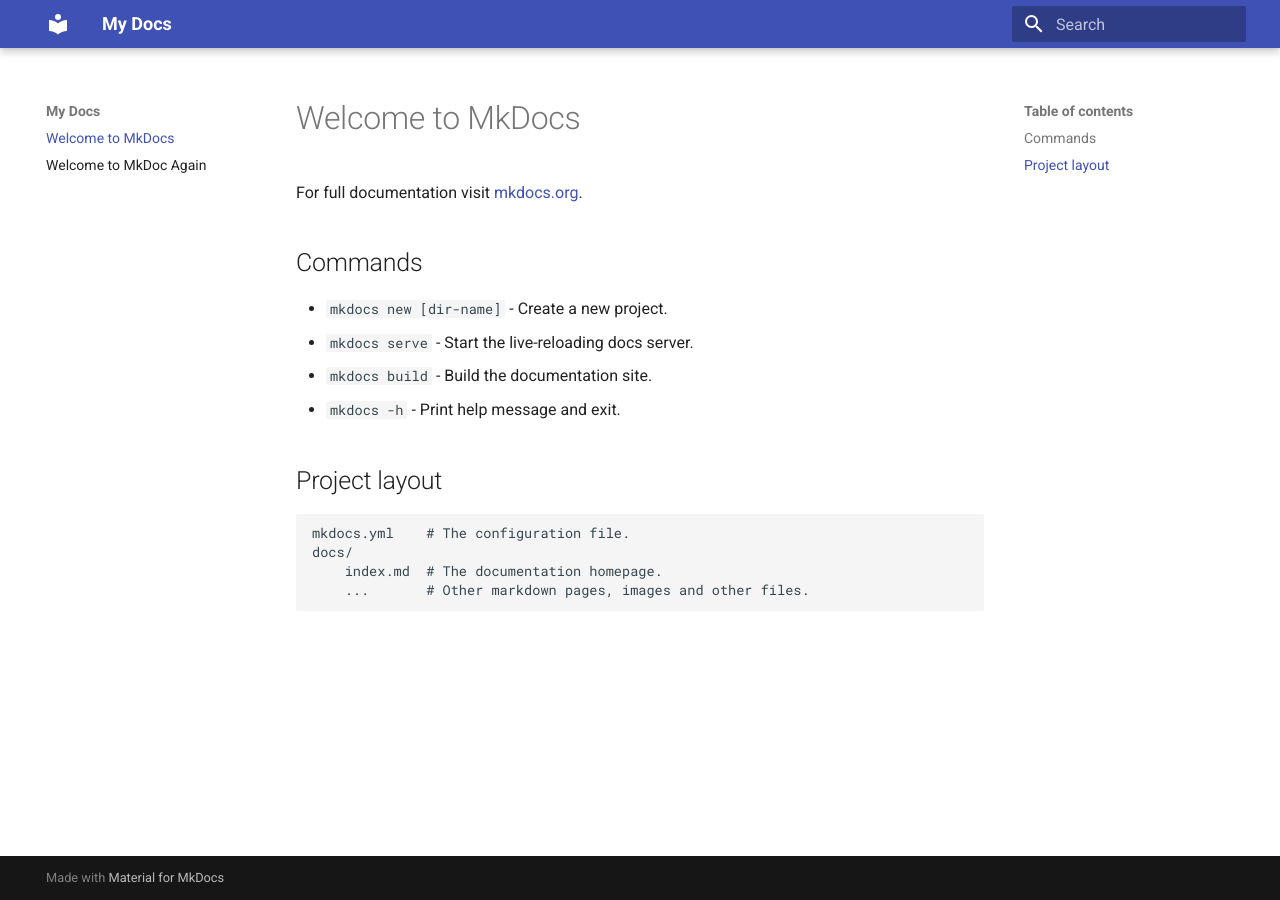
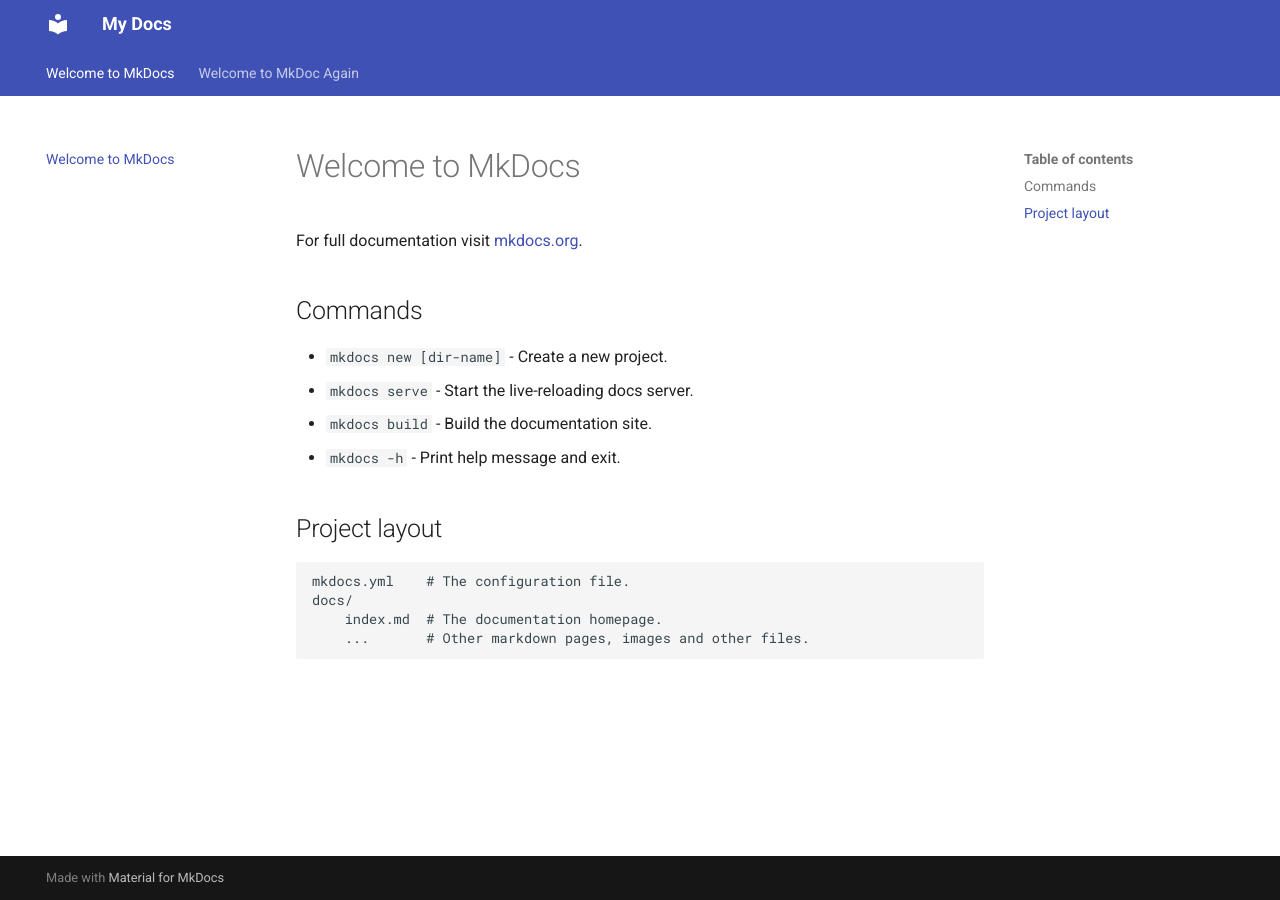
Before and after one commit to circularlizard/nuffink, an MkDocs documentation site: the page built from docs/index.md, in a window 1280 px wide. Built offline with MkDocs 1.6.1 and Material for MkDocs 9.7.7, drawn with Linux system fonts in a browser that asks for light colours.

```diff
--- a/mkdocs.yml
+++ b/mkdocs.yml
@@ -1,3 +1,11 @@
 site_name: My Docs
 theme:
   name: material
+  features:
+    - navigation.tabs
+    - navigation.indexes
+    - navigation.top
+    - navigation.instant
+    - navigation.expand
+plugins:
+    - awesome-pages
```
